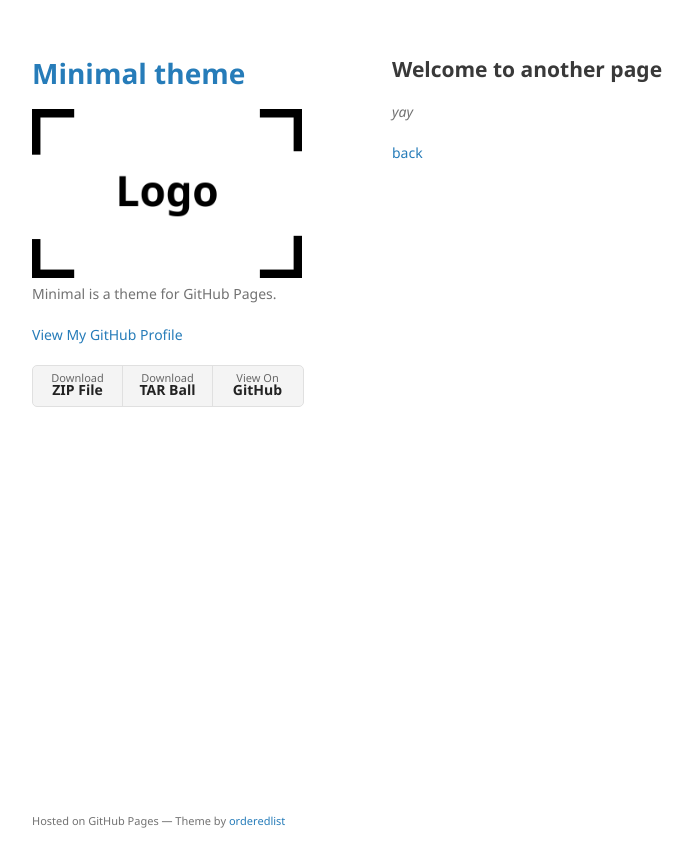
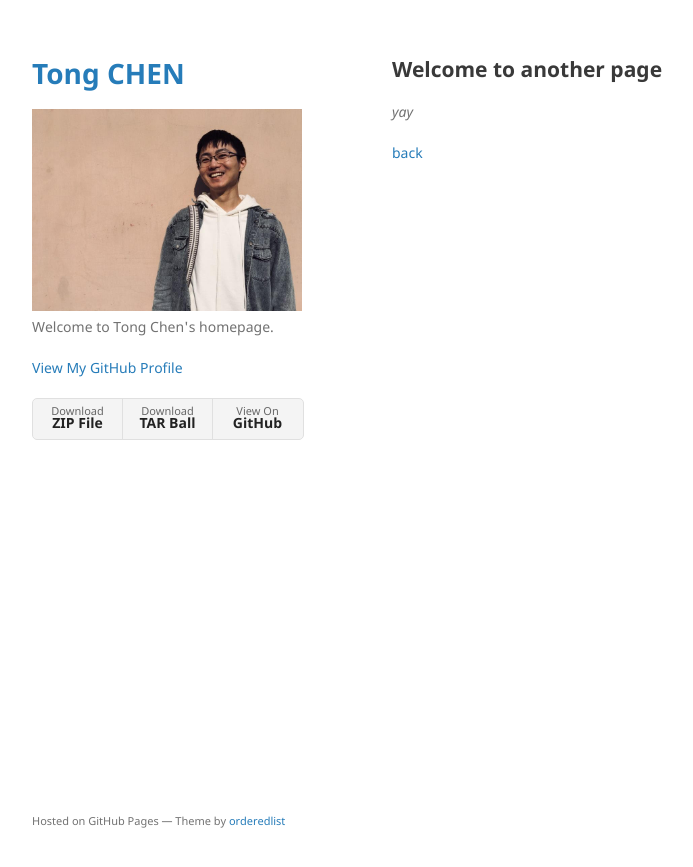
Before and after one commit to TongCHEN779/TongCHEN779.github.io, a Jekyll site: the page built from another-page.md, in a window 1280 px wide. Shown: the top 867 px of the page, without its empty margins (178-871 px from the left). Built offline with Jekyll 4.4.1, drawn with Linux system fonts in a browser that asks for light colours; our own code applies the rules of GitHub Pages for plain Markdown files.

Commit message:
add changes

```diff
--- a/_config.yml
+++ b/_config.yml
@@ -1,6 +1,6 @@
-title: Minimal theme
-logo: /assets/img/logo.png
-description: Minimal is a theme for GitHub Pages.
+title: Tong CHEN
+logo: /assets/img/tchen.jpg
+description: Welcome to Tong Chen's homepage.
 show_downloads: true
 google_analytics:
 theme: jekyll-theme-minimal
```
Also changed, not shown: assets/img/logo.png (deleted), assets/img/tchen.jpg (added).
